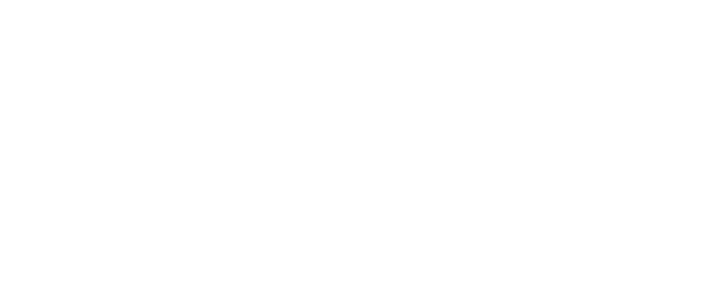
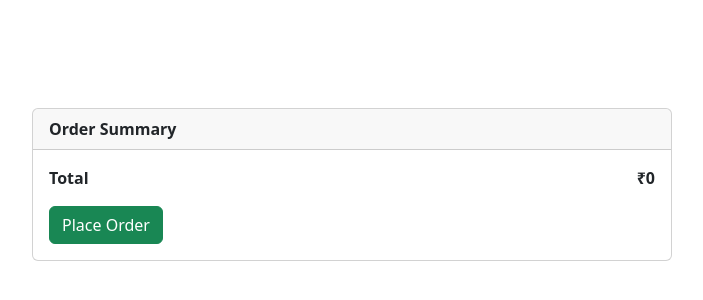
Before and after one commit to neel-1905/interactive-bookstore-application, a React (Create React App) app in the folder frontend/: page /checkout in a window 1280 px wide. Before the commit this address had no page. Shown: the part 216-516 px from the top of the page, without its empty margins (288-991 px from the left). Built offline with nearby package versions, Linux system fonts and the light colour scheme.

Commit message:
added checkout page

```diff
--- a/frontend/src/App.js
+++ b/frontend/src/App.js
@@ -8,6 +8,7 @@
 import store from "./Redux/store";
 import Login from "./Components/Login";
 import Register from "./Components/Register";
+import Checkout from "./Components/Checkout";
 
 function App() {
   return (
@@ -20,6 +21,7 @@
             <Route path="/cart" element={<ShoppingCart />} />
             <Route path="/login" element={<Login />} />
             <Route path="/register" element={<Register />} />
+            <Route path="/checkout" element={<Checkout />} />
           </Routes>
         </Provider>
       </Router>
--- a/frontend/src/Components/Checkout.jsx
+++ b/frontend/src/Components/Checkout.jsx
@@ -0,0 +1,45 @@
+import React from "react";
+import { useSelector } from "react-redux";
+
+const Checkout = () => {
+  const { products, total } = useSelector((state) => state.cart);
+  console.log(products);
+
+  return (
+    <>
+      {/* <div>
+        {products.map((item, index) => (
+          <p key={index}>{item.title}</p>
+        ))}
+      </div> */}
+
+      <div
+        className="d-flex justify-content-center align-items-center"
+        style={{ height: "100dvh" }}
+      >
+        <div className="card" style={{ minWidth: "50%" }}>
+          <div className="card-header fw-bold">Order Summary</div>
+          <div className="card-body">
+            {products.map((item, index) => (
+              <div className="d-flex justify-content-between">
+                <p key={index}>{item.title}</p>
+                <p className="fw-bold">x {item.quantity}</p>
+              </div>
+            ))}
+            <div className="d-flex justify-content-between">
+              <p>
+                <b>Total</b>
+              </p>
+              <p>
+                <b>₹{total}</b>
+              </p>
+            </div>
+            <a className="btn btn-success">Place Order</a>
+          </div>
+        </div>
+      </div>
+    </>
+  );
+};
+
+export default Checkout;
--- a/frontend/src/Components/ShoppingCart.jsx
+++ b/frontend/src/Components/ShoppingCart.jsx
@@ -104,7 +104,12 @@
             style={{ width: "45rem" }}
           >
             <h3>Total: ₹{total}</h3>
-            <button className="btn btn-success p-2 fs-5">Place Order</button>
+            <button
+              className="btn btn-success p-2 fs-5"
+              onClick={() => navigate("/checkout")}
+            >
+              Checkout
+            </button>
           </div>
         </div>
       )}
```
